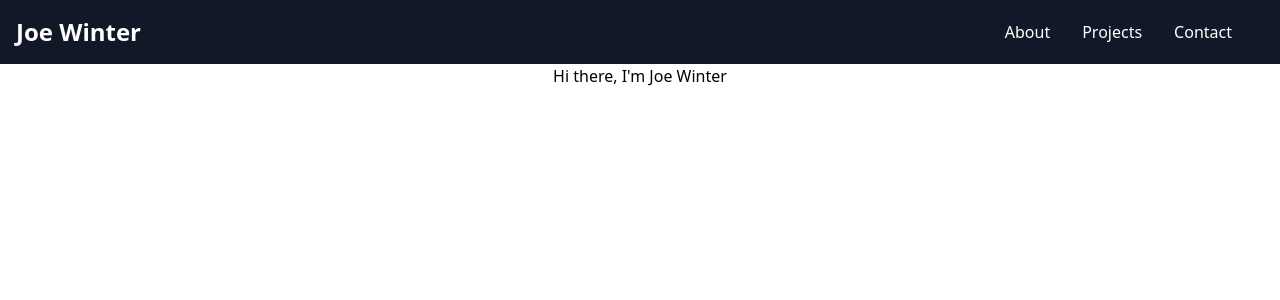
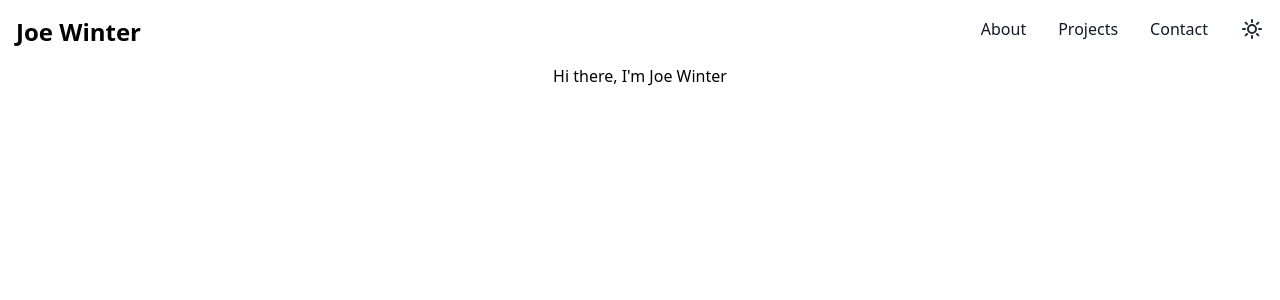
Before and after one commit to joe-winter/portfolio, a React (Vite) app: page / in a window 1280 px wide. Shown: the top 300 px of the page. Built offline with nearby package versions, Linux system fonts and the light colour scheme.

Commit message:
fixed dark mode now using use navigate

```diff
--- a/src/Components/NavBar.jsx
+++ b/src/Components/NavBar.jsx
@@ -1,17 +1,22 @@
 import { useContext } from "react";
 import { ThemeContext } from "../context/themeProvider";
 import ThemeIcon from "./ThemeIcon";
+import { useNavigate } from "react-router-dom";
 
-export default function NavBar(){
-  const { toggleTheme, darkMode} = useContext(ThemeContext)
+export default function NavBar() {
+  const navigate = useNavigate();
+
+  const { toggleTheme, darkMode } = useContext(ThemeContext);
   return (
     <nav className="bg-white border-gray-200 dark:bg-gray-900">
       <div className="max-w-screen-xl flex flex-wrap items-center justify-between mx-auto p-4">
-        <a href="/" className="flex items-center space-x-3 rtl:space-x-reverse">
+        <button onClick={() => navigate("/")}>
+          <div className="flex items-center space-x-3 rtl:space-x-reverse">
             <span className="self-center text-2xl font-semibold whitespace-nowrap dark:text-white">
               Joe Winter
             </span>
-        </a>
+          </div>
+        </button>
         <button
           data-collapse-toggle="navbar-default"
           type="button"
@@ -39,32 +44,29 @@ export default function NavBar(){
         <div className="hidden w-full md:block md:w-auto" id="navbar-default">
           <ul className="font-medium flex flex-col p-4 md:p-0 mt-4 border border-gray-100 rounded-lg bg-gray-50 md:flex-row md:space-x-8 rtl:space-x-reverse md:mt-0 md:border-0 md:bg-white dark:bg-gray-800 md:dark:bg-gray-900 dark:border-gray-700">
             <li>
-              <a
-                href="/about"
-                className="block py-2 px-3 text-gray-900 rounded hover:bg-gray-100 md:hover:bg-transparent md:border-0 md:hover:text-blue-700 md:p-0 dark:text-white md:dark:hover:text-blue-500 dark:hover:bg-gray-700 dark:hover:text-white md:dark:hover:bg-transparent"
-              >
+              <button onClick={() => navigate("/about")}>
+                <div className="block py-2 px-3 text-gray-900 rounded hover:bg-gray-100 md:hover:bg-transparent md:border-0 md:hover:text-blue-700 md:p-0 dark:text-white md:dark:hover:text-blue-500 dark:hover:bg-gray-700 dark:hover:text-white md:dark:hover:bg-transparent">
                   About
-              </a>
+                </div>
+              </button>
             </li>
             <li>
-              <a
-                href="/projects"
-                className="block py-2 px-3 text-gray-900 rounded hover:bg-gray-100 md:hover:bg-transparent md:border-0 md:hover:text-blue-700 md:p-0 dark:text-white md:dark:hover:text-blue-500 dark:hover:bg-gray-700 dark:hover:text-white md:dark:hover:bg-transparent"
-              >
+              <button onClick={() => navigate("/projects")}>
+                <div className="block py-2 px-3 text-gray-900 rounded hover:bg-gray-100 md:hover:bg-transparent md:border-0 md:hover:text-blue-700 md:p-0 dark:text-white md:dark:hover:text-blue-500 dark:hover:bg-gray-700 dark:hover:text-white md:dark:hover:bg-transparent">
                   Projects
-              </a>
+                </div>
+              </button>
             </li>
             <li>
-              <a
-                href="/contact"
-                className="block py-2 px-3 text-gray-900 rounded hover:bg-gray-100 md:hover:bg-transparent md:border-0 md:hover:text-blue-700 md:p-0 dark:text-white md:dark:hover:text-blue-500 dark:hover:bg-gray-700 dark:hover:text-white md:dark:hover:bg-transparent"
-              >
+              <button onClick={() => navigate("/contact")}>
+                <div className="block py-2 px-3 text-gray-900 rounded hover:bg-gray-100 md:hover:bg-transparent md:border-0 md:hover:text-blue-700 md:p-0 dark:text-white md:dark:hover:text-blue-500 dark:hover:bg-gray-700 dark:hover:text-white md:dark:hover:bg-transparent">
                   Contact
-              </a>
+                </div>
+              </button>
             </li>
             <li>
               <button onClick={toggleTheme}>
-                <ThemeIcon darkMode={darkMode}/>
+                <ThemeIcon darkMode={darkMode} />
               </button>
             </li>
           </ul>
--- a/src/Components/ThemeIcon.jsx
+++ b/src/Components/ThemeIcon.jsx
@@ -1,7 +1,7 @@
 export default function ThemeIcon({ darkMode }) {
   return (
     <>
-      {localStorage.theme === 'dark' && (
+      {darkMode && (
         <svg
           className="w-6 h-6 text-gray-800 dark:text-white"
           aria-hidden="true"
@@ -20,7 +20,7 @@ export default function ThemeIcon({ darkMode }) {
           />
         </svg>
       )}
-      {localStorage.theme === 'light' && (
+      {!darkMode && (
         <svg
           className="w-6 h-6 text-gray-800 dark:text-white"
           aria-hidden="true"
--- a/src/Components/ThemeSwitcher.jsx
+++ /dev/null
@@ -1,28 +0,0 @@
-import { useEffect, useState } from "react";
-
-const ThemeToggler = () => {
-  const [darkMode, setDarkMode] = useState(false);
-
-  useEffect(() => {
-    const isDarkMode = localStorage.getItem("darkMode") === "true";
-    setDarkMode(isDarkMode);
-  }, []);
-
-  useEffect(() => {
-    document.documentElement.classList.toggle("dark", darkMode);
-
-    localStorage.setItem("darkMode", darkMode);
-  }, [darkMode]);
-
-  const toggleDarkMode = () => {
-    setDarkMode((mode) => !mode);
-  };
-
-  return (
-    <button onClick={toggleDarkMode}>
-      {darkMode ? "Light Mode" : "Dark Mode"}
-    </button>
-  );
-};
-
-export default ThemeToggler;
--- a/src/context/themeProvider.jsx
+++ b/src/context/themeProvider.jsx
@@ -12,13 +12,7 @@ export const ThemeProvider = ({children}) => {
   useEffect(() => {
     document.documentElement.classList.toggle(
       'dark',
-      localStorage.theme === 'dark' || (!('theme' in localStorage) && window.matchMedia('(prefers-color-scheme: dark)').matches)
     )
-    if (darkMode) {
-      localStorage.theme = 'dark'
-    } else {
-      localStorage.theme = 'light'
-    }
   }, [darkMode]);
 
   return (
```
Lines whose indentation alone changed are shown as unchanged.
